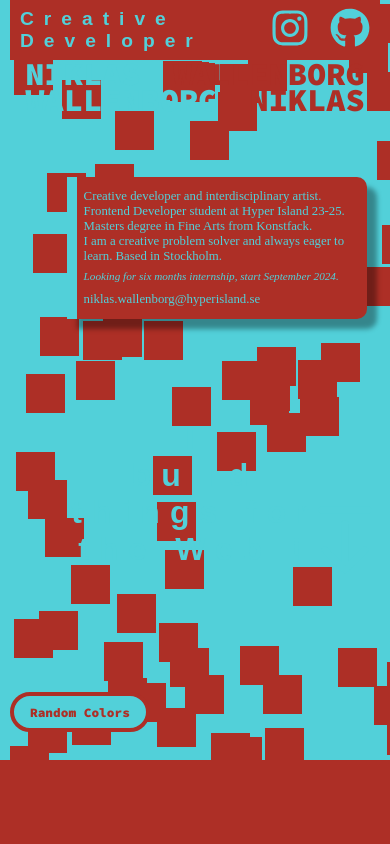
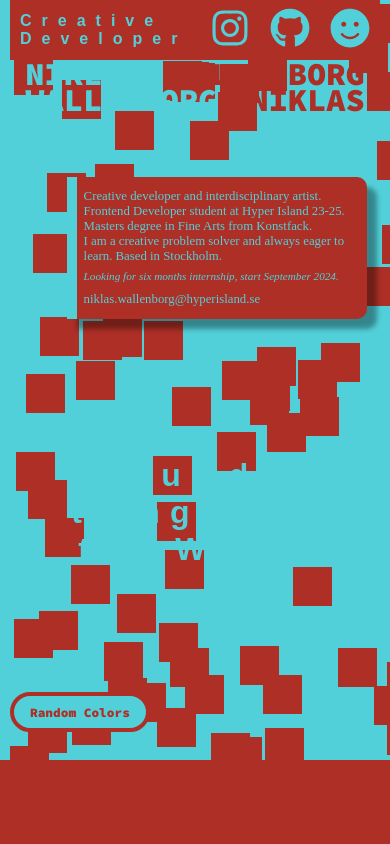
Before and after one commit to Wallenborg/front-port, a React (Create React App) app: page / in a window 390 px wide. Shown: the top 844 px of the page. Built offline with nearby package versions, Linux system fonts and the light colour scheme; a web font is replaced by a local one.

Commit message:
add a link and some css to header

```diff
--- a/src/components/header/Header.css
+++ b/src/components/header/Header.css
@@ -37,6 +37,11 @@
     font-size: 1.2rem;
   }
 }
+@media (max-width: 400px) {
+  .title {
+    font-size: 1rem;
+  }
+}
 .header--icon-box {
   display: flex;
   gap: 20px;
--- a/src/components/header/Header.jsx
+++ b/src/components/header/Header.jsx
@@ -1,5 +1,5 @@
 import "./Header.css";
-import { FaInstagram, FaGithub } from "react-icons/fa";
+import { FaInstagram, FaGithub, FaSmile } from "react-icons/fa";
 
 function Header() {
   return (
@@ -22,6 +22,13 @@
             rel="noopener noreferrer"
           >
             <FaGithub className="header--icon" />
+          </a>
+          <a
+            href="https://how-was-your-day.netlify.app/"
+            target="_blank"
+            rel="noopener noreferrer"
+          >
+            <FaSmile className="header--icon" />
           </a>
         </div>
       </header>
```
